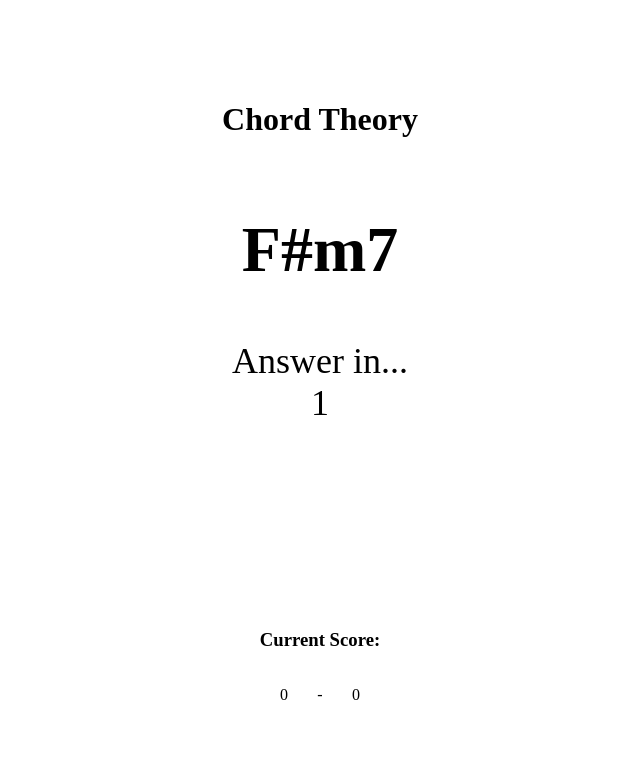
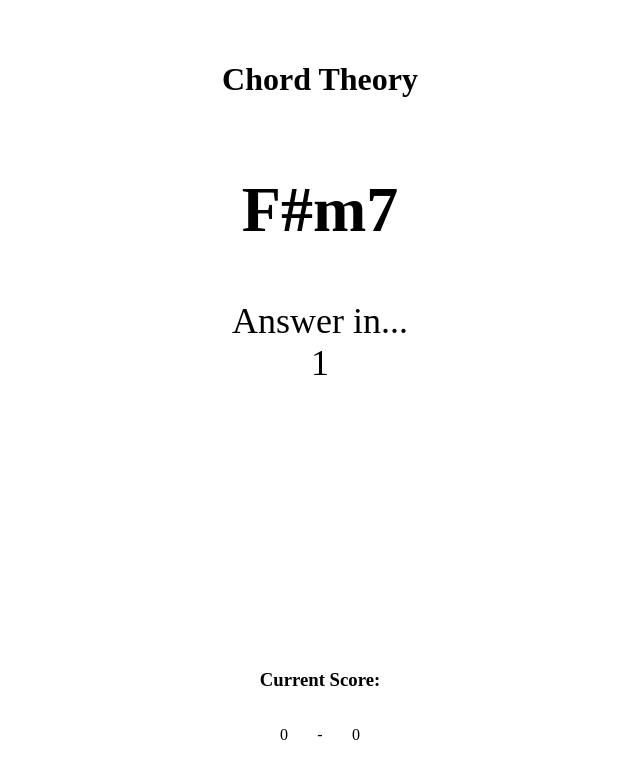
Before and after one commit to jonlemarquand/chord-memory, a plain HTML site: page index.html in a window 1280 px wide. Shown: the whole page, without its empty margins (320-960 px from the left). Drawn offline with Linux system fonts and the light colour scheme.

Commit message:
Works on tablet

```diff
--- a/css/style.scss
+++ b/css/style.scss
@@ -81,3 +81,10 @@ h2 {
 .hide {
     display: none;
 }
+
+@media only screen and (max-height: 800px) {
+    #container {
+        height: 90vh;
+        padding: 5vh 0;
+    }
+}
```
Also changed, not shown: css/style.css.
